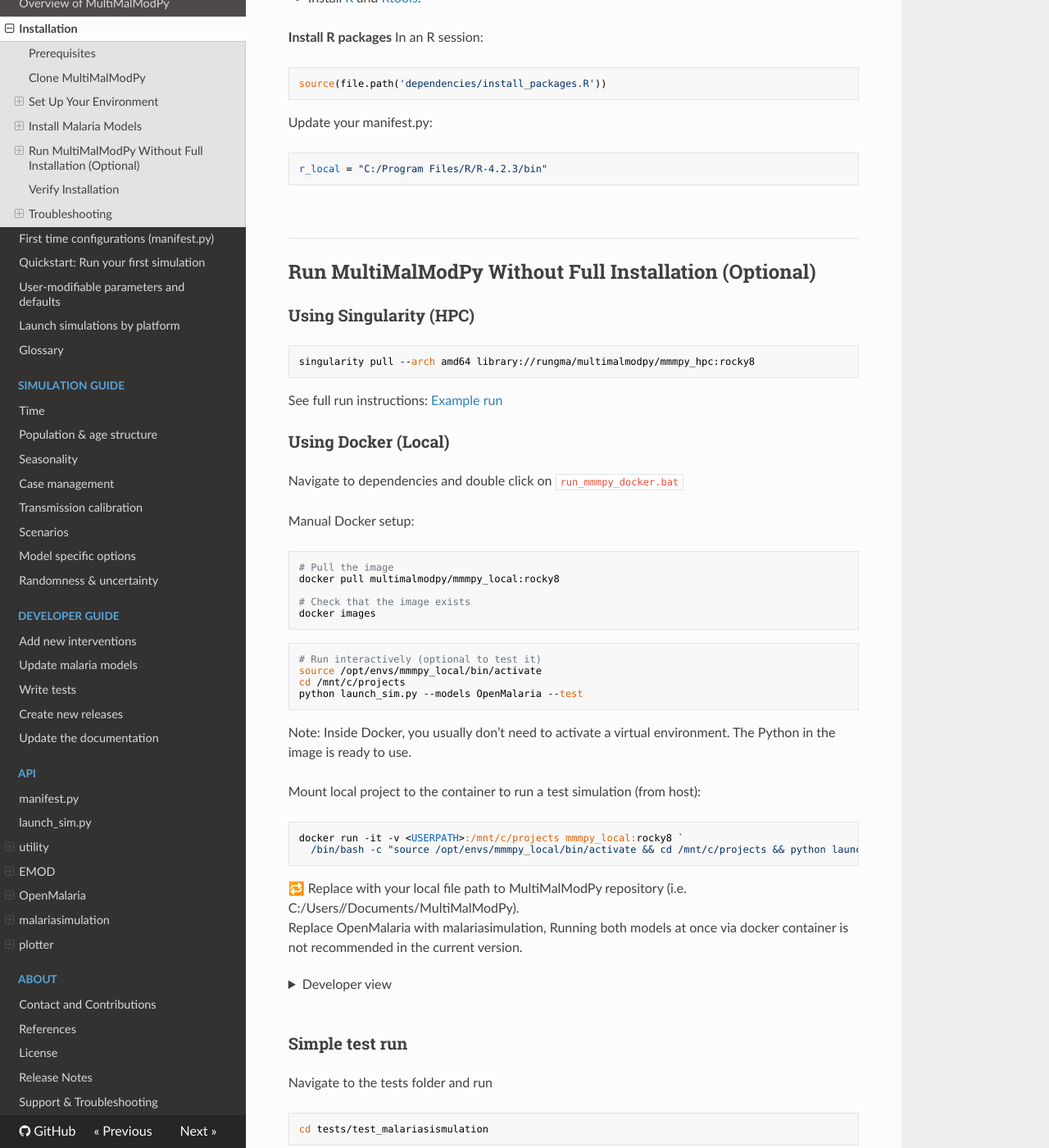
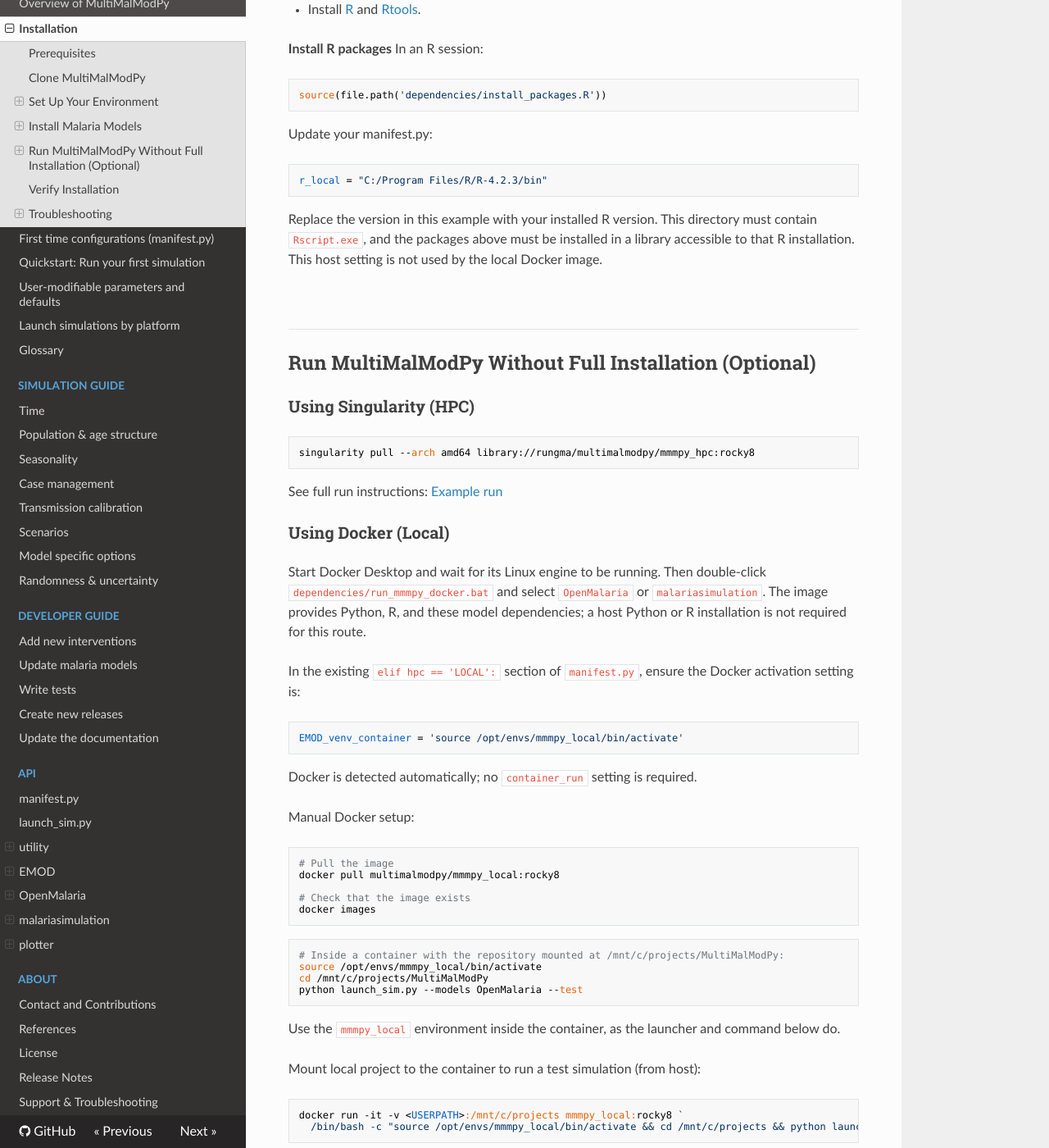
Before and after one commit to ahadi-analytics/MultiMalModPy, an MkDocs documentation site: the page built from docs/getting_started/installation.md, in a window 1280 px wide and 1400 px high, scrolled down 4849 px. Shown: the whole window at 82% size. Built offline with MkDocs 1.6.1, drawn with Linux system fonts in a browser that asks for light colours; nearby versions of some CDN libraries; comment, search, counter and statistics services are not loaded; some of the changed text lies outside the part shown.

Commit message:
updated docs , fix two hyperlinks

````diff
--- a/docs/getting_started/installation.md
+++ b/docs/getting_started/installation.md
@@ -131,7 +131,8 @@ Activate the Virtual Environment via:
 
 ```
 .\my_venv\Scripts\activate  # Linux/macOS
-source my_venv/bin/activate   # Windows
+source my_venv/bin/activate   # Windows (CMD)
+.\my_venv\Scripts\Activate.ps1  # Windows (PowerShell)
 ```
 
 Install Dependencies:
@@ -384,6 +385,8 @@ Update your manifest.py:
 r_local = "C:/Program Files/R/R-4.2.3/bin"
 ```
 
+Replace the version in this example with your installed R version. This directory must contain `Rscript.exe`, and the packages above must be installed in a library accessible to that R installation. This host setting is not used by the local Docker image.
+
 <br>
 
 ----------------
@@ -401,7 +404,15 @@ See full run instructions:  [Example run](../getting_started/example_run.md#usin
 
 ### Using Docker (Local)
 
-Navigate to dependencies and double click on `run_mmmpy_docker.bat`
+Start Docker Desktop and wait for its Linux engine to be running. Then double-click `dependencies/run_mmmpy_docker.bat` and select `OpenMalaria` or `malariasimulation`. The image provides Python, R, and these model dependencies; a host Python or R installation is not required for this route.
+
+In the existing `elif hpc == 'LOCAL':` section of `manifest.py`, ensure the Docker activation setting is:
+
+```python
+EMOD_venv_container = 'source /opt/envs/mmmpy_local/bin/activate'
+```
+
+Docker is detected automatically; no `container_run` setting is required.
 
 Manual Docker setup:
 
@@ -414,12 +425,12 @@ docker images
 ```
 
 ```
-# Run interactively (optional to test it)
+# Inside a container with the repository mounted at /mnt/c/projects/MultiMalModPy:
 source /opt/envs/mmmpy_local/bin/activate
-cd /mnt/c/projects
+cd /mnt/c/projects/MultiMalModPy
 python launch_sim.py --models OpenMalaria --test
 ```
-Note: Inside Docker, you usually don’t need to activate a virtual environment. The Python in the image is ready to use.
+Use the `mmmpy_local` environment inside the container, as the launcher and command below do.
 
 Mount local project to the container to run a test simulation (from host):
 
````
Also changed, not shown: docs/getting_started/usage.md (+2 -2 lines).
